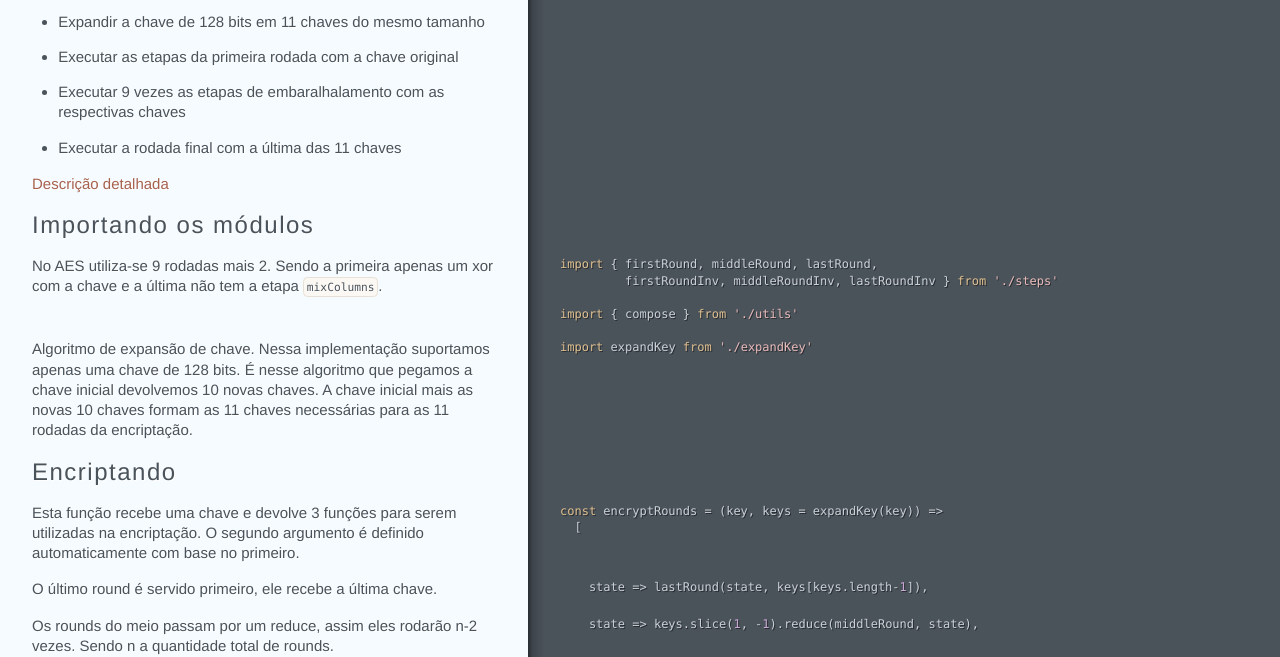
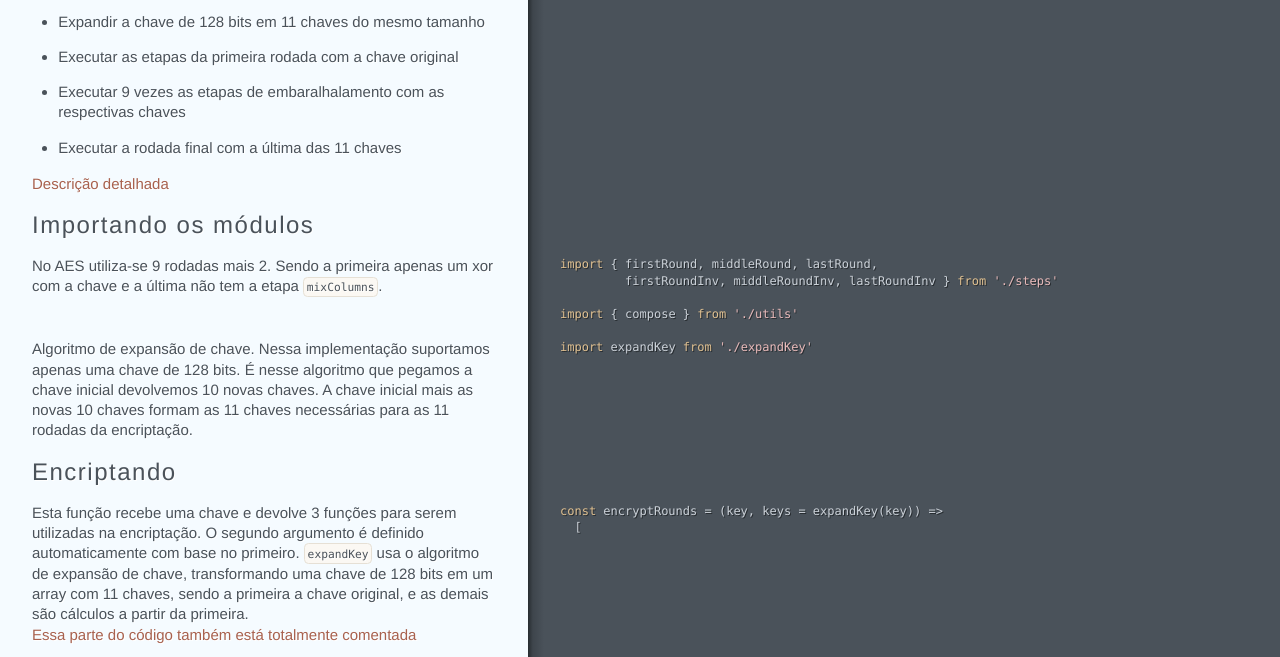
Before and after one commit to halan/aes.js, a plain HTML site: page index.html in a window 1280 px wide. Shown: the part 163-820 px from the top of the page. Drawn offline with Linux system fonts and the light colour scheme.

Commit message:
undefined

```diff
--- a/index.html
+++ b/index.html
@@ -15,7 +15,10 @@ Nessa implementação suportamos apenas uma chave de 128 bits.
 É nesse algoritmo que pegamos a chave inicial devolvemos 10 novas chaves.
 A chave inicial mais as novas 10 chaves formam
 as 11 chaves necessárias para as 11 rodadas da encriptação.</p></div></div><div class="code"><div class="wrapper"><span class="hljs-keyword">import</span> expandKey <span class="hljs-keyword">from</span> <span class="hljs-string">'./expandKey'</span></div></div></div><div class="segment"><div class="comments "><div class="wrapper"><h3 id="encriptando">Encriptando</h3></div></div></div><div class="segment"><div class="comments "><div class="wrapper"><p>Esta função recebe uma chave e devolve 3 funções para serem utilizadas na encriptação.
-O segundo argumento é definido automaticamente com base no primeiro.</p></div></div><div class="code"><div class="wrapper"><span class="hljs-keyword">const</span> encryptRounds = (key, keys = expandKey(key)) =&gt;
+O segundo argumento é definido automaticamente com base no primeiro.
+<code>expandKey</code> usa o algoritmo de expansão de chave, transformando uma chave de 128 bits
+em um array com 11 chaves, sendo a primeira a chave original, e as demais são cálculos
+a partir da primeira. <a href="expandKey.html">Essa parte do código também está totalmente comentada</a></p></div></div><div class="code"><div class="wrapper"><span class="hljs-keyword">const</span> encryptRounds = (key, keys = expandKey(key)) =&gt;
   [</div></div></div><div class="segment"><div class="comments "><div class="wrapper"><p>O último round é servido primeiro, ele recebe a última chave.</p></div></div><div class="code"><div class="wrapper">    state =&gt; lastRound(state, keys[keys.length-<span class="hljs-number">1</span>]),</div></div></div><div class="segment"><div class="comments "><div class="wrapper"><p>Os rounds do meio passam por um reduce, assim eles rodarão n-2 vezes.
 Sendo n a quantidade total de rounds.</p></div></div><div class="code"><div class="wrapper">    state =&gt; keys.slice(<span class="hljs-number">1</span>, -<span class="hljs-number">1</span>).reduce(middleRound, state),</div></div></div><div class="segment"><div class="comments "><div class="wrapper"><p>O primeiro round recebe a primeira chave e é servido por último.</p></div></div><div class="code"><div class="wrapper">    state =&gt; firstRound(state, keys[<span class="hljs-number">0</span>])
   ]</div></div></div><div class="segment"><div class="comments "><div class="wrapper"><p>A encriptação é uma composição com a saída de <code>encryptRounds</code>.
```
